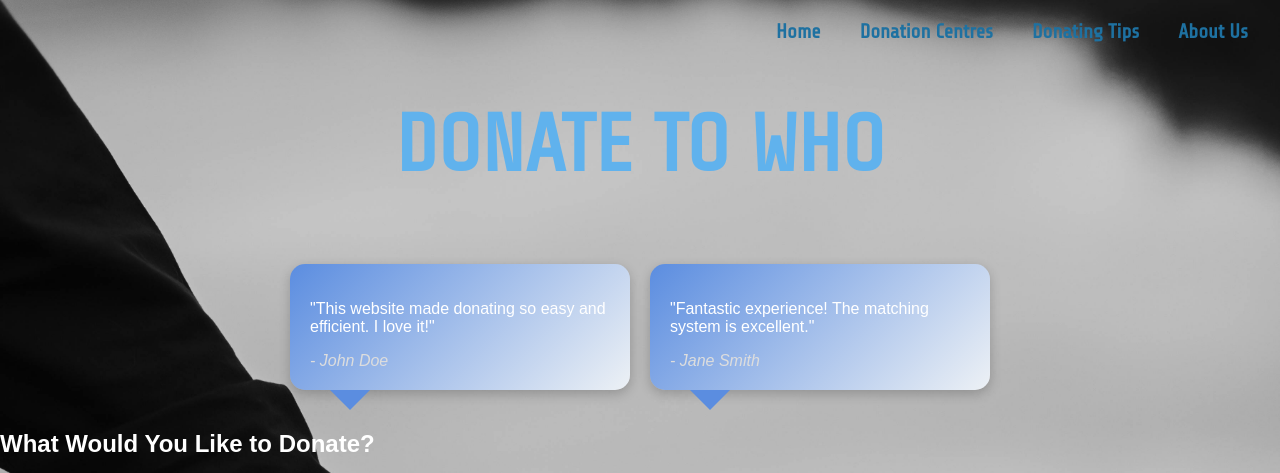
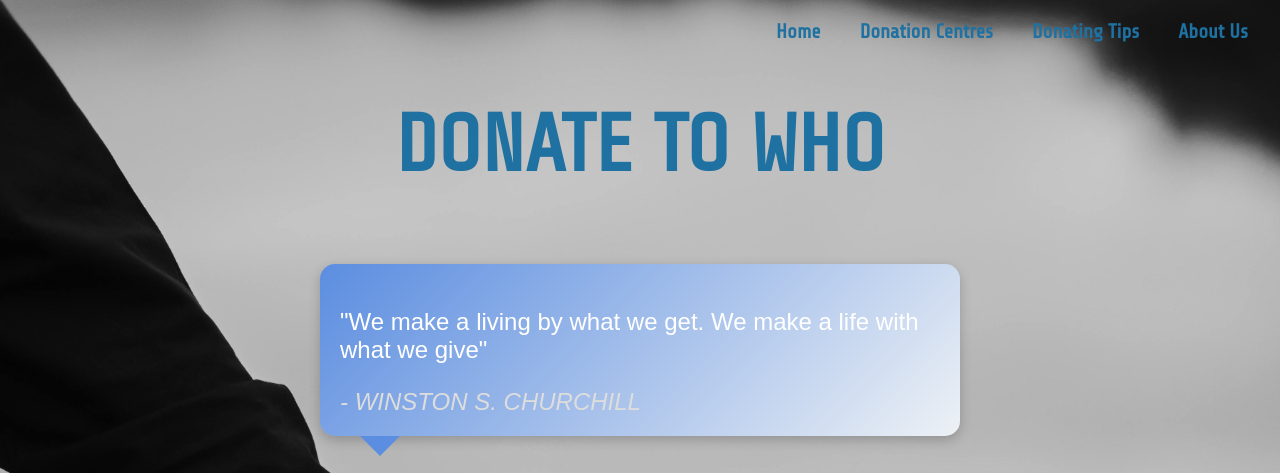
Before and after one commit to KKel1580/testing-16-May-2025, a plain HTML site: page index.html in a window 1280 px wide. Shown: the top 473 px of the page. Drawn offline with nearby package versions, Linux system fonts and the light colour scheme.

Commit message:
19 May v3

```diff
--- a/index.html
+++ b/index.html
@@ -43,14 +43,9 @@
      <section id="testimonials">
       <div class="testimonial-container">
       <div class="speechbox">
-        <p>"This website made donating so easy and efficient. I love it!"</p>
-        <span class="author">- John Doe</span>
+        <p>"We make a living by what we get. We make a life with what we give"</p>
+        <span class="author">- WINSTON S. CHURCHILL</span>
       </div>
-      <div class="speechbox">
-        <p>"Fantastic experience! The matching system is excellent."</p>
-        <span class="author">- Jane Smith</span>
-      </div>
-    </div>
   </section>
 
   <!-- Donation Matcher Section -->
--- a/style.css
+++ b/style.css
@@ -14,7 +14,7 @@ h1 {
   font-size: 80px;
   font-family: 'Share Tech', sans-serif;
   text-align: center;
-  color: rgb(96, 178, 237);
+  color: #1e71a1;
   font-weight: bold;
   margin-top: 100px;
 }
@@ -50,7 +50,7 @@ h1 {
 
 /* Testimonials Section */
 #testimonials {
-  max-width: 1000px;
+  max-width: 2000px;
   margin: 20px auto;
   padding: 20px;
   text-align: center;
@@ -74,8 +74,8 @@ h1 {
   color: white;
   padding: 20px;
   border-radius: 15px;
-  width: 300px;
-  font-size: 16px;
+  width: 600px;
+  font-size: 24px;
   box-shadow: 0 4px 12px rgba(0, 0, 0, 0.2);
   text-align: left;
   position: relative;
```
